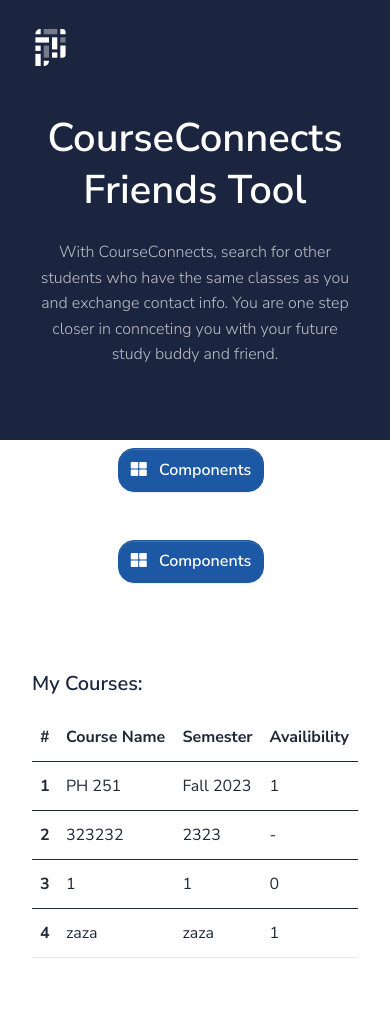
After one commit to rashidkolaghassi/CourseConnects, a Flask app: page /Friends in a window 390 px wide. The commit adds this page. Run offline with Flask 3, Linux system fonts and the light colour scheme; a user stored in the database is signed in; tables that the repository leaves empty hold one stand-in row (values such as "Sample post"); some libraries are stand-ins or nearby versions.

Commit message:
fixed file structure

```diff
--- a/app/courses.py
+++ b/app/api/courses.py
@@ -1,5 +1,5 @@
-from .models import User, Course, User_Courses, db
-from .forms import AddCoursesForm
+from ..models import User, Course, User_Courses, db
+from ..forms import AddCoursesForm
 
 # Third-party libraries
 from flask import Flask, redirect, request, url_for,Blueprint,jsonify,render_template
@@ -8,7 +8,7 @@ from flask_login import UserMixin, current_user, login_user, logout_user, login_
 from sqlalchemy.orm import load_only
 import requests
 
-from .courses_functions import addCourses, getCourses, deleteCourses
+from ..functions.courses_functions import addCourses, getCourses, deleteCourses
 
 
 # IP address of APP change as needed
--- a/app/forms.py
+++ b/app/forms.py
@@ -50,6 +50,12 @@ class AddCoursesForm(FlaskForm):
                          id='status_create',
                          validators=[DataRequired()],
                          coerce=str)
+
+
+    class FindFriendsForm(FlaskForm):
+        course_name = StringField('Course Name',
+                        id='coursename_create',
+                        validators=[DataRequired()])
     # status = StringField('Status',
     #                      id='status_create',
     #                      validators=[DataRequired()])
--- a/app/courses_functions.py
+++ b/app/functions/courses_functions.py
@@ -1,4 +1,4 @@
-from .models import User, Course, User_Courses, db
+from ..models import User, Course, User_Courses, db
 from flask_login import current_user
 from flask import jsonify
 
--- /dev/null
+++ b/app/templates/friends/home.html
@@ -0,0 +1,86 @@
+{% extends "layouts/base.html" %}
+
+{% block title %} My Schedule {% endblock %}
+
+<!-- Specific Page CSS goes HERE  -->
+{% block stylesheets %}{% endblock stylesheets %}
+
+{% block content %}
+
+<main>
+
+    {% include 'includes/preloader.html' %}
+
+     <!-- Hero -->
+     <section class="section-header bg-secondary text-white">
+        <div class="container">
+           <div class="row justify-content-between align-items-center">
+              <div class="col-12 col-md-7 col-lg-6 text-center text-md-left">
+                    <h1 class="display-2 mb-4">CourseConnects Friends <br class="d-none d-md-inline">Tool</h1>
+                    <p class="lead mb-4 text-muted">With CourseConnects, search for other students who have the same classes as you and exchange contact info. You are one step closer in connceting you with your future study buddy and friend. </p>
+                </div>
+              <div class="col-12 col-md-5 d-none d-md-block text-center"><img src="/static/assets/img/illustrations/about-illustration.svg" alt=""></div>
+           </div>
+        </div>
+        <figure class="position-absolute bottom-0 left-0 w-100 d-none d-md-block mb-n2">
+           <svg class="fill-white" version="1.1" xmlns="http://www.w3.org/2000/svg" xmlns:xlink="http://www.w3.org/1999/xlink" x="0px" y="0px" viewBox="0 0 1920 43.4" style="enable-background:new 0 0 1920 43.4;" xml:space="preserve">
+              <path d="M0,23.3c0,0,405.1-43.5,697.6,0c316.5,1.5,108.9-2.6,480.4-14.1c0,0,139-12.2,458.7,14.3 c0,0,67.8,19.2,283.3-22.7v35.1H0V23.3z"></path>
+           </svg>
+        </figure>
+    </section>
+    <!-- End of Hero section -->
+
+    <!-- Buttons Section-->
+
+
+    <div class="d-flex justify-content-center align-items-center mb-4">
+        <a href="{{ url_for('courses_web.addCourse') }}" class="btn btn-tertiary mb-3 mt-2 me-2 me-md-3 animate-up-2"><span
+                class="fas fa-th-large me-2"></span> <span class="d-none d-md-inline">Find Friends
+                </span> <span class="d-md-none">Components</span></a>
+    </div>
+
+
+    <div class="d-flex justify-content-center align-items-center mb-4">
+        <a href="{{ url_for('courses_web.deleteCourse') }}" class="btn btn-tertiary mb-3 mt-2 me-2 me-md-3 animate-up-2"><span
+                class="fas fa-th-large me-2"></span> <span class="d-none d-md-inline">Delete Friends
+                </span> <span class="d-md-none">Components</span></a>
+    </div>
+
+    <!-- End of Buttons Section-->
+
+    <!--Start of Table Section-->
+    <div class="section section-md">
+        <div class="container">
+            <div class="row justify-content-center">
+                <div class="col-lg-12">
+                    <div class="mb-3">
+                        <span class="h5">My Courses:</span>
+                    </div>
+                    <div class="mb-3">
+                        <table class="table">
+                        <th scope="col">#</th>
+                        <th scope="col">Course Name</th>
+                        <th scope="col">Semester</th>
+                        <th scope="col">Availibility</th>
+                </tr>
+            </thead>
+            <tbody>
+                {% for i in range(courses['courses']|length) %}
+                <tr>
+                    <th scope="row">{{i+1}}</th>
+                    <td>
+                        <div class="d-flex align-items-center">
+                            {{courses['courses'][i]['id'] }}<span class="badge badge-primary ml-2"> </span>
+                        </div>
+                    </td>
+                    <td>{{courses['courses'][i]['semester']}}</td>
+                    <td>{{courses['courses'][i]['status']}}</td>
+                </tr>
+            </tbody>
+            {% endfor %}
+        </table>
+
+
+</main>
+
+{% endblock content %}
--- a/app/templates/home/index.html
+++ b/app/templates/home/index.html
@@ -98,7 +98,7 @@
                         </div>
 
                         <div class="d-flex justify-content-center align-items-center mb-5.2">
-                            <a href="{{ url_for('courses_web.course_web') }}" class="btn btn-tertiary mb-3 mt-2 me-2 me-md-3 animate-up-2"><span
+                            <a href="{{ url_for('friends_web.friends_web') }}" class="btn btn-tertiary mb-3 mt-2 me-2 me-md-3 animate-up-2"><span
                                     class="fas fa-th-large me-2"></span> <span class="d-none d-md-inline">Classmates + Friends
                                     </span> <span class="d-md-none">Components</span></a>
                         </div>
--- a/app/courses_web.py
+++ b/app/web/courses_web.py
@@ -1,5 +1,5 @@
-from .models import User, Course, User_Courses, db
-from .forms import AddCoursesForm
+from ..models import User, Course, User_Courses, db
+from ..forms import AddCoursesForm
 
 # Third-party libraries
 from flask import Flask, redirect, url_for,Blueprint,jsonify,render_template, request
@@ -14,7 +14,7 @@ courses_web = Blueprint('courses_web',__name__)
 BASE = "http://192.168.1.6:8000/"
 #from .auth import sesh
 
-from .courses_functions import addCourses, getCourses, deleteCourses
+from ..functions.courses_functions import addCourses, getCourses, deleteCourses
 
 @courses_web.route('/Course',methods=['GET'])
 @login_required
--- /dev/null
+++ b/app/web/friends_web.py
@@ -0,0 +1,90 @@
+from ..models import User, Course, User_Courses, db
+from ..forms import AddCoursesForm
+
+# Third-party libraries
+from flask import Flask, redirect, url_for,Blueprint,jsonify,render_template, request
+from flask_sqlalchemy import SQLAlchemy
+from flask_login import UserMixin, current_user, login_required
+import requests
+
+
+Friends_web = Blueprint('friends_web',__name__)
+all_too=3
+
+# IP address of APP change as needed
+BASE = "http://192.168.1.6:8000/"
+#from .auth import sesh
+
+from ..functions.courses_functions import addCourses, getCourses, deleteCourses
+
+@Friends_web.route('/Friends',methods=['GET'])
+@login_required
+def friends_web():
+    if request.method == 'GET':
+        courses=getCourses().json
+        return render_template("friends/home.html",courses=courses)
+
+
+
+
+# @courses_web.route('/FindFriends',methods=['GET','POST'])
+# @login_required
+# def addCourse():
+
+#     add_courses_form = AddCoursesForm(request.form)
+
+#     if request.method == 'GET':
+#             return render_template("scheduling/addCourses.html", form = add_courses_form)
+
+#     if request.method == "POST":
+#             if 'add' in request.form:
+
+#                 course_names = request.form.get('course_name')
+#                 semesters_ = request.form.get('semester')
+#                 status_ = request.form.get('status')
+
+#                 response = addCourses([course_names],[semesters_],status_)
+
+#                 if response.json['status'] == '200':
+#                     return render_template('scheduling/addCourses.html',msg='Successfully Added Course',form=add_courses_form)
+#                 else:
+#                      return render_template('scheduling/addCourses.html',msg='Successfully Added Course',form=add_courses_form)
+
+#             else:
+#                 return render_template("scheduling/addCourses.html", form = add_courses_form)
+
+
+
+# @courses_web.route('/deleteCourse',methods=['GET','POST'])
+# @login_required
+# def deleteCourse():
+#     delete_courses_form = AddCoursesForm(request.form)
+
+#     if request.method == 'GET':
+#             return render_template("scheduling/deleteCourses.html", form = delete_courses_form)
+
+#     if request.method == "POST":
+#             if 'delete' in request.form:
+
+#                 course_names = request.form.get('course_name')
+#                 semesters_ = request.form.get('semester')
+
+#                 response = deleteCourses([course_names],[semesters_])
+#                 print(response.json)
+
+#                 if response.json['status'] == '200':
+#                     return render_template('scheduling/deleteCourses.html',msg='Successfully Deleted Course',form=delete_courses_form)
+#                 else:
+#                     return render_template("scheduling/deleteCourses.html", msg='Error in inputted course info. Try again', form = delete_courses_form)
+
+
+
+# @courses_web.route('/Course',methods=['GET','POST','DELETE'])
+# @login_required
+# def course_rand():
+#     return render_template("home/contact.html")
+
+# @courses.route('/api/findclassmates',methods=['GET'])
+# @login_required
+# def find_classmates():
+#     return
```
Also changed, not shown: app/__init__.py (+6 -3 lines), app/functions/friends_functions.py (added, +10 -0 lines), app/requestTry.py (deleted, +0 -20 lines), app/templates/scheduling/addCourses.html (+0 -10 lines), app/api/friends.py (added), app/db.sqlite, app/web/misc_web.py (renamed from app/misc_web.py).
